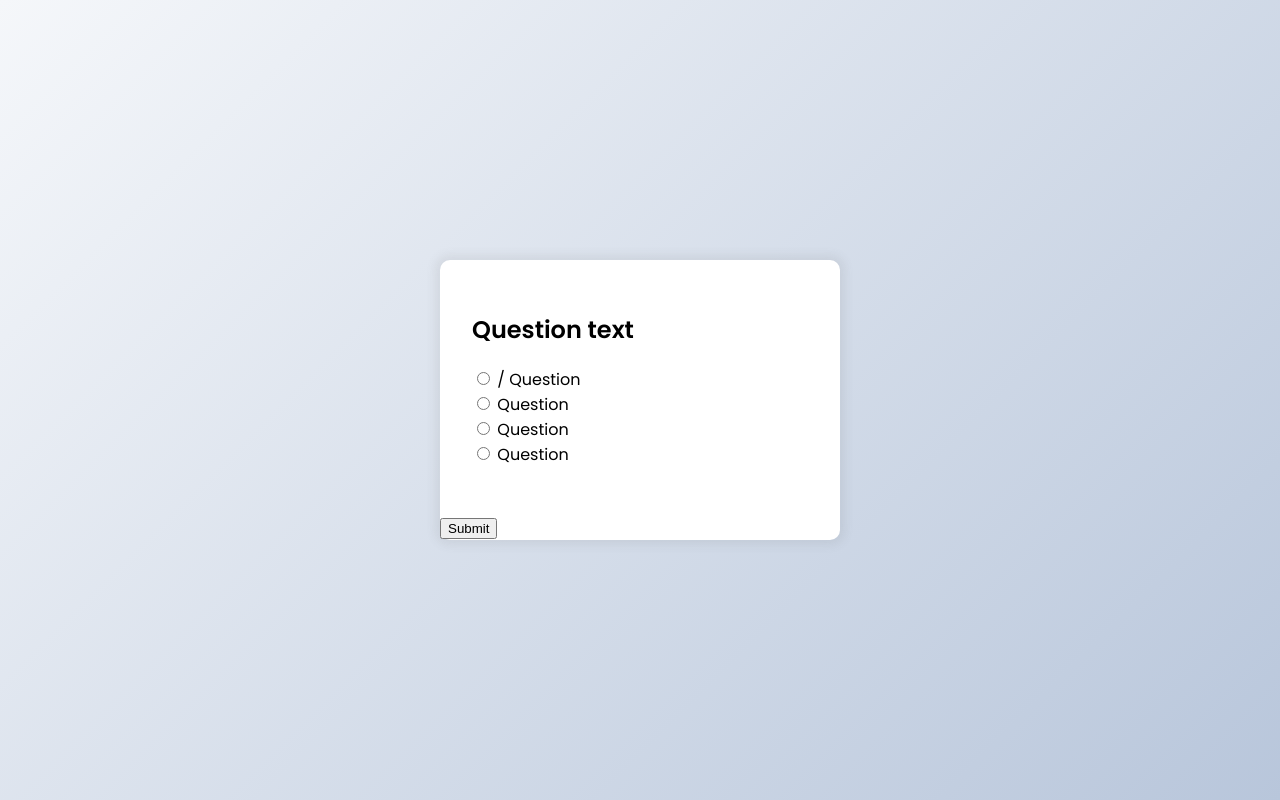
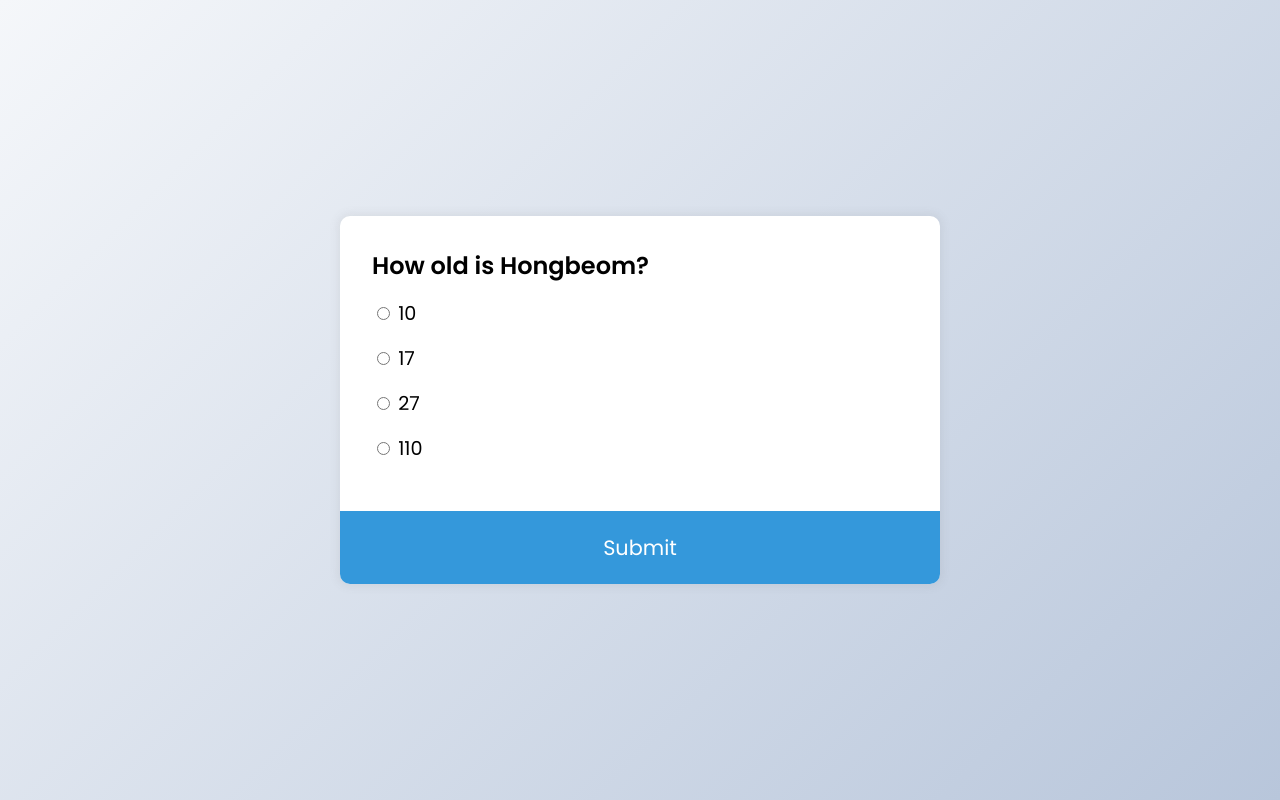
Before and after one commit to longbeom/vanillaJS, a plain HTML site: page quiz-app/index.html in a window 1280 px wide. Drawn offline with Linux system fonts and the light colour scheme.

Commit message:
Update quiz-app UI

```diff
--- a/quiz-app/index.html
+++ b/quiz-app/index.html
@@ -10,23 +10,23 @@
 <body>
     <div class="quiz-container">
         <div class="quiz-header">
-            <h2>Question text</h2>
+            <h2 id="question">Question text</h2>
             <ul>
                 <li>
                     <input type="radio" id="a" name="answer">
-               /     <label for="a">Question</label>
+                    <label id="a_text" for="a">Question</label>
                 </li>
                 <li>
                     <input type="radio" id="b" name="answer">
-                    <label for="b">Question</label>
+                    <label id="b_text" for="b">Question</label>
                 </li>
                 <li>
                     <input type="radio" id="c" name="answer">
-                    <label for="c">Question</label>
+                    <label id="c_text" for="c">Question</label>
                 </li>
                 <li>
                     <input type="radio" id="d" name="answer">
-                    <label for="d">Question</label>
+                    <label id="d_text" for="d">Question</label>
                 <li>
             </ul>
         </div>
--- a/quiz-app/script.js
+++ b/quiz-app/script.js
@@ -35,4 +35,26 @@ const quizData = [
         d: 'none of the above',
         correct: 'd'
     }
-]
+];
+
+const questionEl = document.getElementById('question');
+const a_text = document.getElementById('a_text');
+const b_text = document.getElementById('b_text');
+const c_text = document.getElementById('c_text');
+const d_text = document.getElementById('d_text');
+
+let currentQuestion = 0;
+
+loadQuiz();
+
+function loadQuiz() {
+    const currentQuizData = quizData[currentQuestion];
+
+    questionEl.innerText = currentQuizData.question;
+    a_text.innerText = currentQuizData.a;
+    b_text.innerText = currentQuizData.b;
+    c_text.innerText = currentQuizData.c;
+    d_text.innerText = currentQuizData.d;
+
+    currentQuestion++;
+}
--- a/quiz-app/style.css
+++ b/quiz-app/style.css
@@ -18,15 +18,42 @@ body {
 .quiz-container {
     background-color: #fff;
     border-radius: 10px;
-    box-shadow: 0 0 10px 5px rgba(100, 100, 100, 0.1);
-    width: 400px;
+    box-shadow: 0 0 10px 2px rgba(100, 100, 100, 0.1);
+    overflow: hidden;
+    width: 600px;
+    max-width: 100%;
 }
 
 .quiz-header {
     padding: 2rem;
 }
 
+h2 {
+    margin: 0;
+}
+
 ul {
     list-style-type: none;
     padding: 0;
 }
+
+ul li {
+    font-size: 1.2rem;
+    margin: 1rem 0;
+}
+
+button {
+    background-color: #3498db;
+    border: none;
+    color: white;
+    cursor: pointer;
+    display: block;
+    font-family: inherit;
+    font-size: 1.3rem;
+    width: 100%;
+    padding: 1.3rem;
+}
+
+button:hover {
+    background-color: #2980b9;
+}
```
